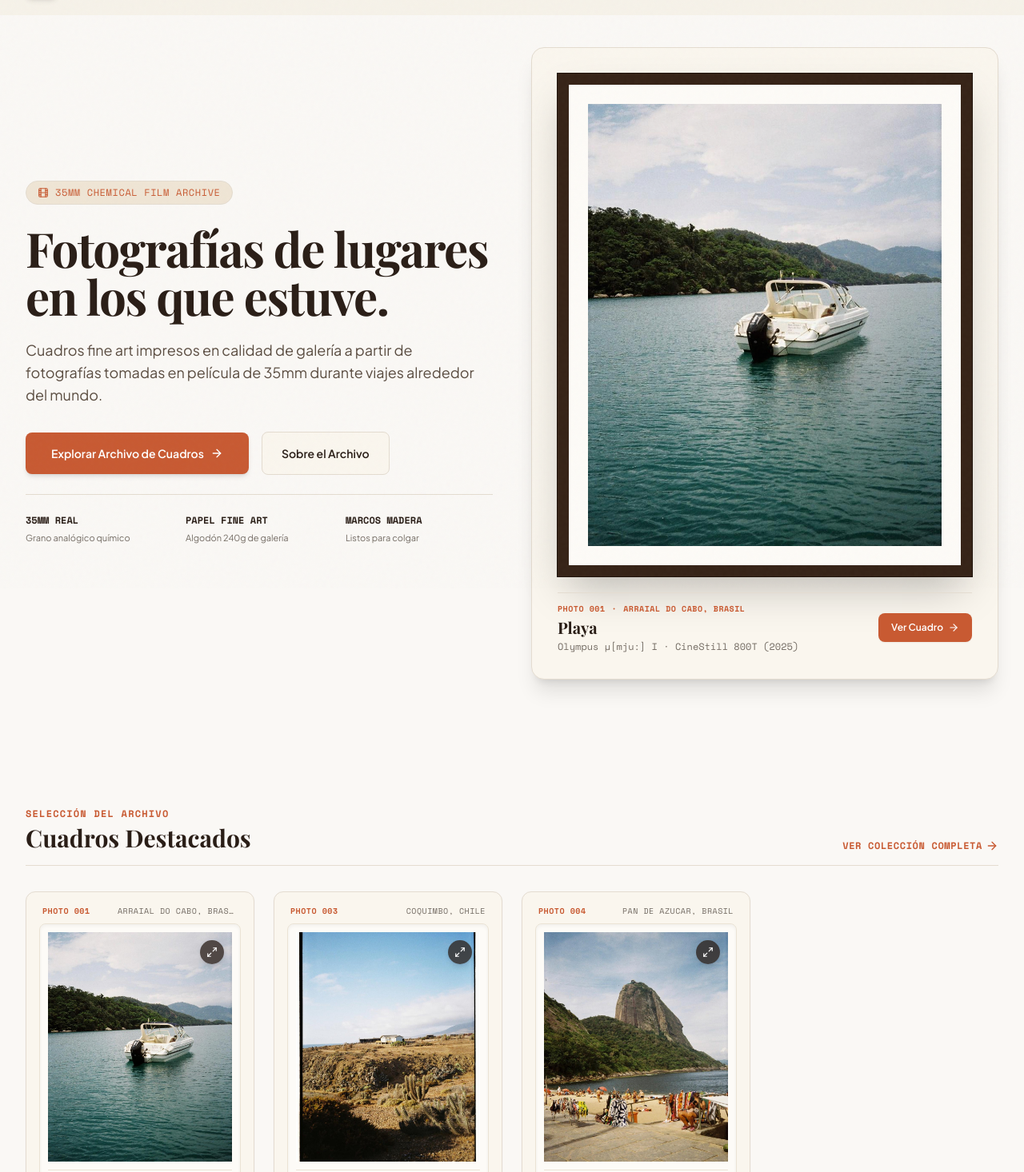
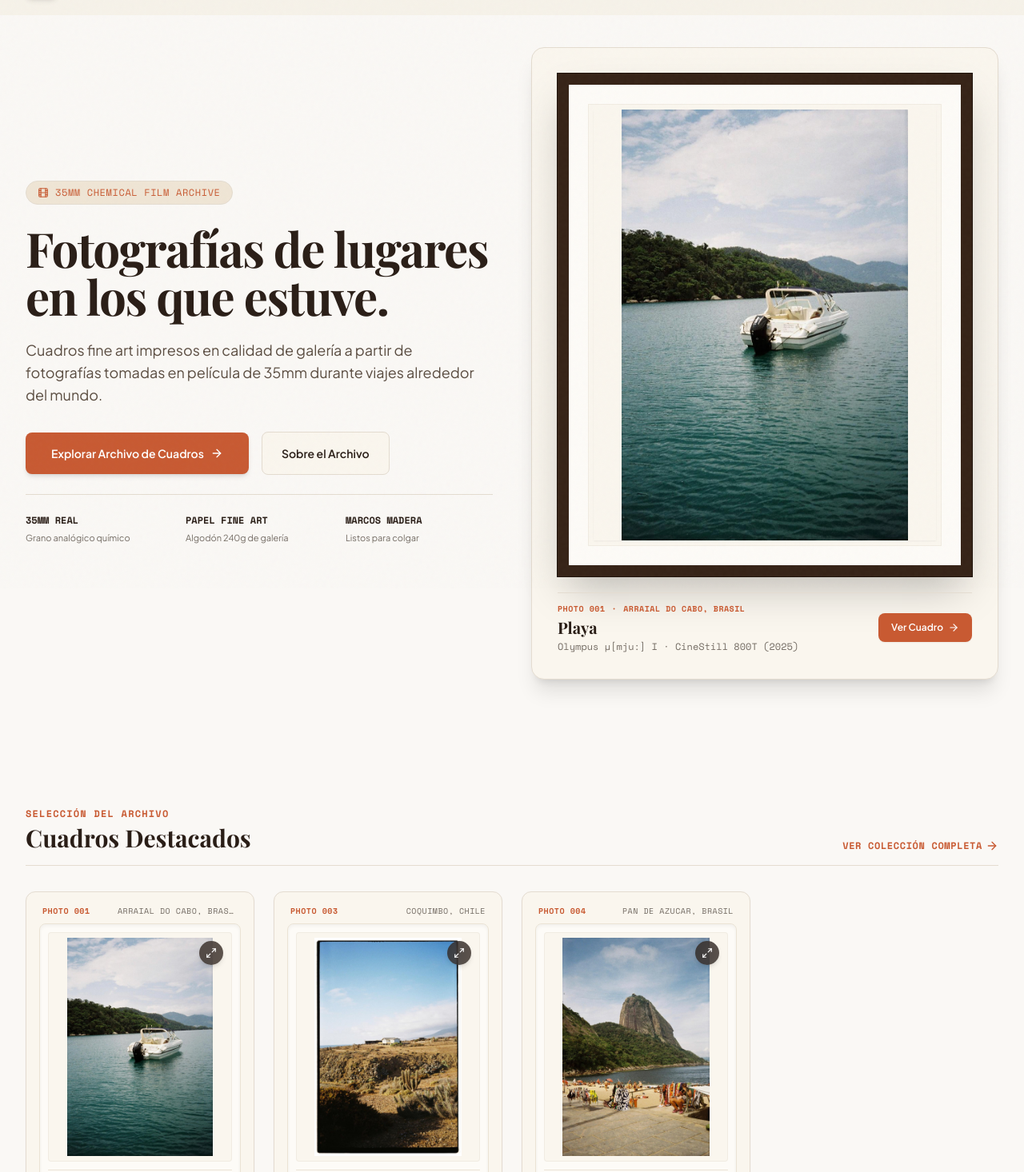
Before and after one commit to javigutierrezra/javaonfilm-web, a React (Vite) app: page / in a window 1280 px wide. Shown: the part 64-1530 px from the top of the page at 80% size. Built offline with nearby package versions, Linux system fonts and the light colour scheme; a web font is replaced by a local one.

Commit message:
fix: mostrar fotos analógicas 100% completas sin recortes usando object-contain en marcos y catálogo

```diff
--- a/src/components/ProductCard.jsx
+++ b/src/components/ProductCard.jsx
@@ -23,11 +23,11 @@ export default function ProductCard({ product, onOpenZoom }) {
         className="relative overflow-hidden bg-[#FDFBF7] p-2.5 rounded-lg border border-[#EBE3D5] shadow-inner cursor-pointer"
         onClick={() => navigate(`/prints/${product.id}`)}
       >
-        <div className="relative overflow-hidden aspect-[4/5] bg-[#EFE8DC]">
+        <div className="relative overflow-hidden aspect-[4/5] bg-[#FAF6EE] flex items-center justify-center p-1.5 border border-[#E4DCD0]/40 rounded">
           <img
             src={product.image}
             alt={product.title}
-            className="w-full h-full object-cover group-hover:scale-105 transition-transform duration-500"
+            className="w-full h-full object-contain group-hover:scale-105 transition-transform duration-500"
             loading="lazy"
           />
 
--- a/src/pages/Home.jsx
+++ b/src/pages/Home.jsx
@@ -78,11 +78,11 @@ export default function Home({ onOpenZoom }) {
                 >
                   {/* Photo Frame Container */}
                   <div className="border-[14px] border-[#362317] shadow-2xl bg-[#FDFBF7] p-4 sm:p-6 outline outline-1 outline-[#1F130B]">
-                    <div className="relative overflow-hidden aspect-[4/5] bg-[#EFE8DC]">
+                    <div className="relative overflow-hidden aspect-[4/5] bg-[#FAF6EE] flex items-center justify-center p-1.5 border border-[#E4DCD0]/40">
                       <img
                         src={heroProduct.image}
                         alt={heroProduct.title}
-                        className="w-full h-full object-cover shadow-sm group-hover:scale-105 transition-transform duration-700"
+                        className="w-full h-full object-contain shadow-sm group-hover:scale-105 transition-transform duration-700"
                       />
                     </div>
                   </div>
--- a/src/pages/ProductDetail.jsx
+++ b/src/pages/ProductDetail.jsx
@@ -116,14 +116,16 @@ export default function ProductDetail({ onAddToCart, onOpenZoom }) {
 
               <div className="relative mx-auto max-w-lg w-full py-4 transition-all duration-500">
 
-                {/* Frame container */}
+                {/* Frame container - Mantiene la foto 100% completa sin recortar */}
                 <div className={`transition-all duration-300 rounded-sm overflow-hidden ${getFrameCssClass()}`}>
-                  <div className={hasPassepartout && selectedFrame.id !== 'none' ? 'bg-[#FAF6EE] p-6 sm:p-10 transition-all shadow-inner' : 'p-0'}>
-                    <img
-                      src={product.image}
-                      alt={product.title}
-                      className={`w-full ${product.orientation === 'vertical' ? 'h-[440px] sm:h-[500px]' : 'h-[340px] sm:h-[400px]'} object-cover shadow-sm transition-transform duration-500`}
-                    />
+                  <div className={hasPassepartout && selectedFrame.id !== 'none' ? 'bg-[#FAF6EE] p-4 sm:p-8 transition-all shadow-inner' : 'p-0'}>
+                    <div className="flex items-center justify-center bg-[#FAF6EE] min-h-[300px] max-h-[520px]">
+                      <img
+                        src={product.image}
+                        alt={product.title}
+                        className="w-auto h-auto max-h-[500px] max-w-full object-contain shadow-sm transition-transform duration-500"
+                      />
+                    </div>
                   </div>
                 </div>
 
```
